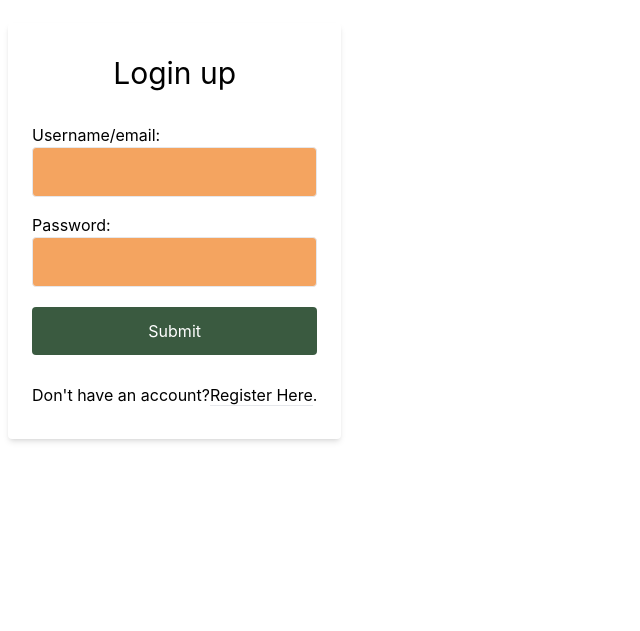
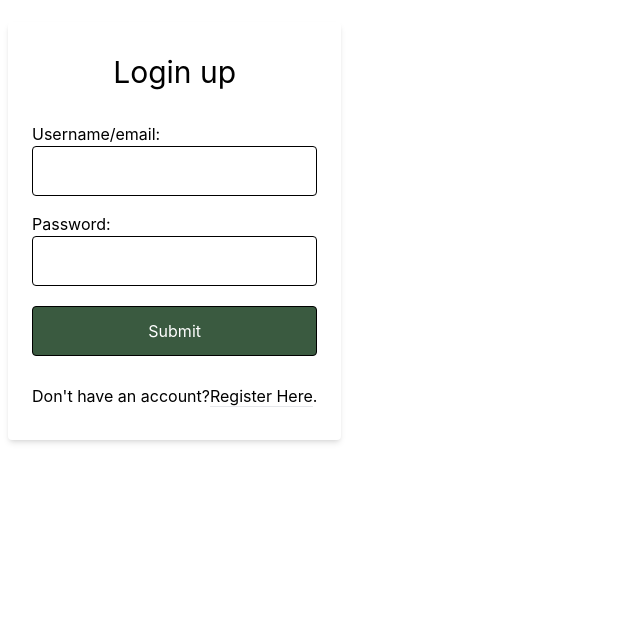
Before and after one commit to mikhael-oo/finance-manager, a React (Vite) app in the folder frontend/: page / in a window 1280 px wide. Shown: the part 169-800 px from the top of the page, without its empty margins (0-640 px from the left). Built offline with nearby package versions, Linux system fonts and the light colour scheme.

Commit message:
removed the black background in the input boxes

```diff
--- a/frontend/src/index.css
+++ b/frontend/src/index.css
@@ -7,8 +7,8 @@
   line-height: 1.5;
   font-weight: 400;
 
-  color-scheme: light dark;
-  color: black;
+  /* color-scheme: light dark;
+  color: black; */
 
 
   font-synthesis: none;
@@ -19,7 +19,8 @@
 }
 
 input {
-  background-color: sandybrown;
+  box-sizing: border-box;
+  border: 1px solid black;
 }
 
 body {
```
